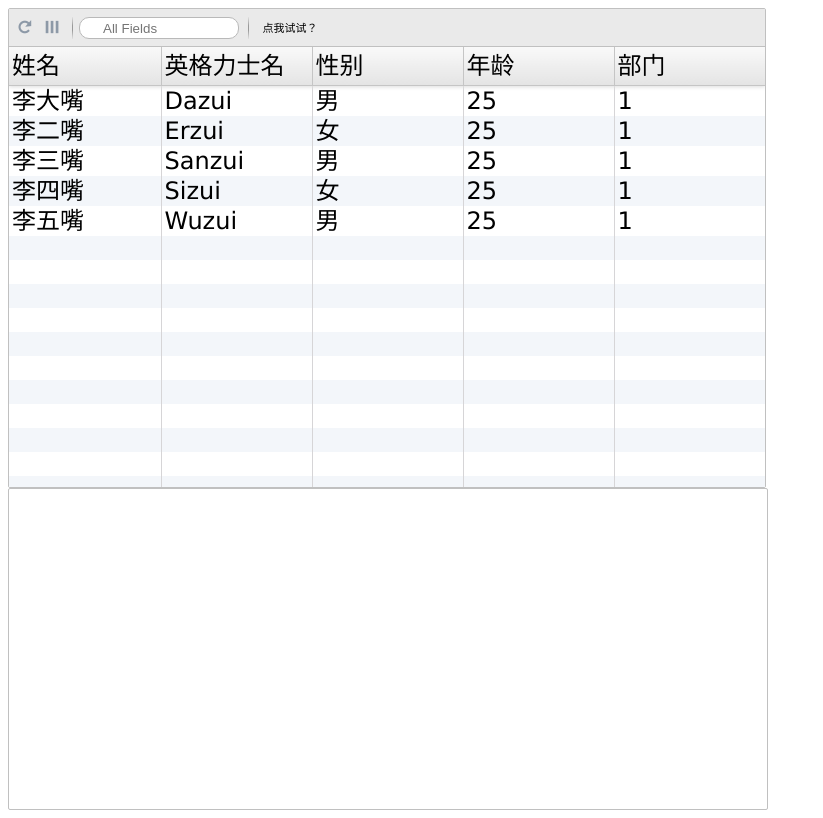
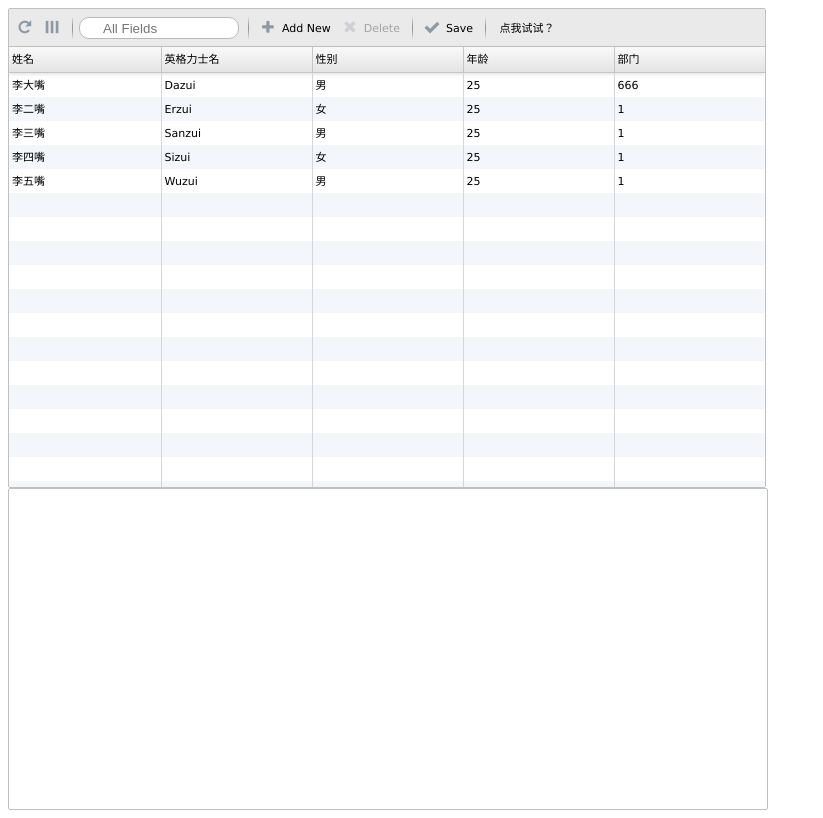
Before and after one commit to Yangholmes/orderMeal, a PHP site: page /manage/HR/index.html in a window 1280 px wide. Shown: the whole page, without its empty margins (0-823 px from the left). Run offline with PHP 8.4, Linux system fonts and the light colour scheme.

Commit message:
try w2ui grid, go on~

```diff
--- a/manage/HR/index.css
+++ b/manage/HR/index.css
@@ -9,3 +9,6 @@ body{
 	width: 60%;
 	height: 20em;
 }
+.w2ui-grid #grid_personnelGrid_rec_bottom{
+	display: none;
+}
--- a/manage/HR/index.js
+++ b/manage/HR/index.js
@@ -4,11 +4,11 @@ $('#personnel').w2grid({
     url  : {
         // get    : '../HR/server/records.json',
         get:  '../HR/server/records.php',
-        remove : '../HR/server/test.php',
-        save   : ''
+        remove : '../HR/server/remove.php',
+        save   : '',
     },
     show : {
-        toolbar : true
+        toolbar : true, toolbarAdd: true, toolbarDelete: true, toolbarSave: true,
     },
     toolbar: {
         items: [
@@ -28,11 +28,16 @@ $('#personnel').w2grid({
         { field: 'department', caption: '部门', size: '20%', editable: {type: 'combo', items: ['1', '2', '3'], openOnFocus: true} },
     ],
     onChange: function(target, e) {
-        console.log(e);
-        console.log(target);
         e.onComplete = function () {
             w2ui[target].save();
         }
+    },
+    onAdd: function(target, e) {
+        this.add({recid: this.records.length+1});
+        // $('#grid_' + target +  '_edit_'+ (this.records.length) + '_1').focus();
+        var td = $('#grid_' + target +  '_rec_'+ (this.records.length) + '> td:eq(0)');
+        console.log(td);
+        td.trigger('click');
     },
     // records: [
     //     { recid: 1, name: '李大嘴', engName: 'Dazui', sex: '1', age: '25', department: '1' },
--- a/manage/HR/js/w2ui/w2ui-1.4.3.css
+++ b/manage/HR/js/w2ui/w2ui-1.4.3.css
@@ -69,8 +69,8 @@
 }
 .w2ui-reset table {
   font-family: Verdana, Arial, sans-serif;
-  /*font-size: 11px;*/
-  font-size: 1em;
+  font-size: 11px;
+  /*font-size: 1em;*/
   max-width: none;
   background-color: transparent;
   border-collapse: separate;
--- a/manage/HR/server/records.php
+++ b/manage/HR/server/records.php
@@ -3,7 +3,7 @@ class record{
 	public $status = "success";
 	public $total = 5;
 	public $records = [
-		"0"=>[ "recid" => "1", "name" => "李大嘴", "engName" => "Dazui", "sex" =>"1", "age" => "25", "department" => "1" ] ,
+		"0"=>[ "recid" => "1", "name" => "李大嘴", "engName" => "Dazui", "sex" =>"1", "age" => "25", "department" => "666" ] ,
 		"1"=>[ "recid" => "2", "name" => "李二嘴", "engName" => "Erzui", "sex" =>"0", "age" => "25", "department" => "1" ] ,
 		"2"=>[ "recid" => "3", "name" => "李三嘴", "engName" => "Sanzui", "sex" =>"1", "age" => "25", "department" => "1" ] ,
 		"3"=>[ "recid" => "4", "name" => "李四嘴", "engName" => "Sizui", "sex" =>"0", "age" => "25", "department" => "1" ] ,
```
